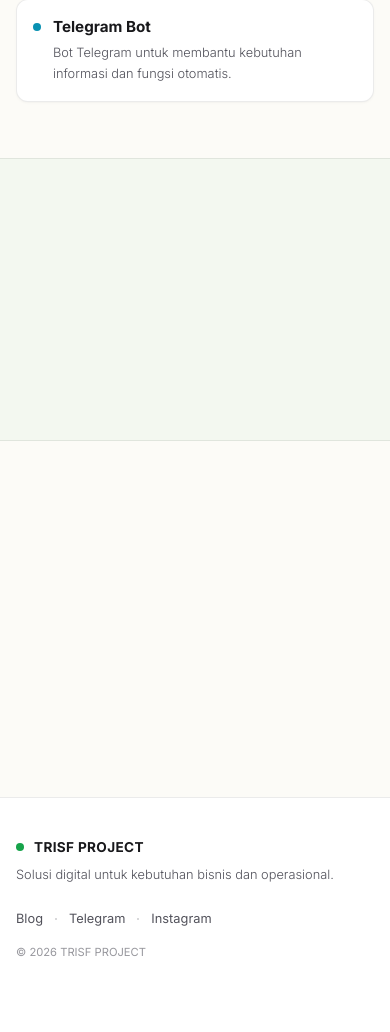
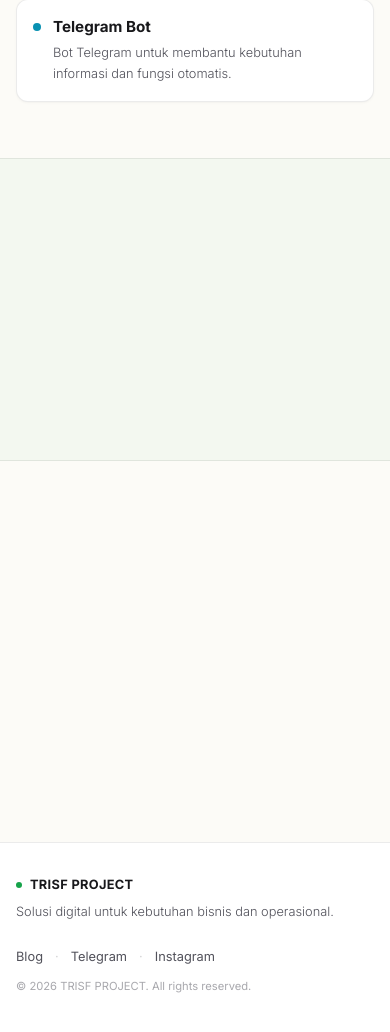
Before and after one commit to trisfproject/trisfproject.github.io, a React (Vite) app: page / in a window 390 px wide. Shown: the part 2201-3233 px from the top of the page. Built offline with nearby package versions, Linux system fonts and the light colour scheme.

Commit message:
refactor: enhance spacing, typography, and visual hierarchy across sections

```diff
--- a/src/sections/About.jsx
+++ b/src/sections/About.jsx
@@ -3,9 +3,9 @@ import { Reveal } from '../components/Reveal.jsx';
 
 export function About() {
   return (
-    <section id="about" className="relative py-12 sm:py-20 bg-brand-green/[0.035] dark:bg-brand-green/[0.02] border-y border-line-site">
-      {/* Subtle grid texture in about — connects to hero canvas */}
-      <div className="absolute inset-0 pointer-events-none opacity-30 dark:opacity-15" style={{
+    <section id="about" className="relative py-14 sm:py-20 bg-brand-green/[0.035] dark:bg-brand-green/[0.02] border-y border-line-site">
+      {/* Subtle grid texture — connects to hero canvas */}
+      <div className="absolute inset-0 pointer-events-none opacity-25 dark:opacity-10" style={{
         backgroundImage: 'linear-gradient(to right, var(--grid-line) 1px, transparent 1px), linear-gradient(to bottom, var(--grid-line) 1px, transparent 1px)',
         backgroundSize: '64px 64px',
         maskImage: 'radial-gradient(ellipse at center, black 0%, transparent 70%)',
@@ -14,22 +14,22 @@ export function About() {
 
       <Container>
         <Reveal>
-          <div className="relative max-w-3xl lg:max-w-4xl mx-auto text-center flex flex-col gap-3 sm:gap-4">
+          <div className="relative max-w-3xl lg:max-w-4xl mx-auto text-center flex flex-col items-center">
             {/* Small accent marker */}
-            <div className="flex justify-center mb-1 sm:mb-2">
-              <div className="flex items-center gap-1.5">
-                <span className="w-4 h-[2px] rounded-full bg-brand-green" />
-                <span className="w-1.5 h-[2px] rounded-full bg-brand-green/50" />
-              </div>
+            <div className="flex items-center gap-1.5 mb-4 sm:mb-5">
+              <span className="w-4 h-[2px] rounded-full bg-brand-green" />
+              <span className="w-1.5 h-[2px] rounded-full bg-brand-green/50" />
             </div>
 
-            <p className="text-[0.7rem] sm:text-xs font-semibold tracking-widest uppercase text-text-muted">
+            <p className="text-[0.7rem] sm:text-xs font-semibold tracking-widest uppercase text-text-muted mb-4 sm:mb-5">
               Tentang TRISF PROJECT
             </p>
-            <h2 className="text-[1.4rem] sm:text-3xl md:text-4xl lg:text-5xl font-bold tracking-tight text-text-main text-balance leading-tight">
+
+            <h2 className="text-[1.35rem] sm:text-3xl md:text-4xl lg:text-5xl font-bold tracking-tight text-text-main text-balance leading-[1.3] sm:leading-tight mb-4 sm:mb-5">
               Teknologi bukan sekadar dibuat. Teknologi harus berguna.
             </h2>
-            <p className="text-[0.85rem] sm:text-base md:text-lg lg:text-xl leading-relaxed text-text-muted font-light mt-1 md:mt-2 max-w-3xl mx-auto">
+
+            <p className="text-[0.85rem] sm:text-base md:text-lg lg:text-xl leading-relaxed text-text-muted font-light max-w-2xl">
               Di TRISF PROJECT, kami membangun solusi digital berdasarkan kebutuhan nyata dan cara solusi tersebut digunakan.
             </p>
           </div>
--- a/src/sections/Contact.jsx
+++ b/src/sections/Contact.jsx
@@ -4,39 +4,41 @@ import { Reveal } from '../components/Reveal.jsx';
 
 export function Contact() {
   return (
-    <section id="contact" className="relative py-12 sm:py-24">
+    <section id="contact" className="relative pt-12 pb-6 sm:py-24">
       {/* Subtle separator */}
       <div className="absolute top-0 left-1/2 -translate-x-1/2 w-[40%] max-w-xs h-[1px] bg-gradient-to-r from-transparent via-line-site to-transparent" />
 
       <Container>
         <Reveal>
           <div className="relative w-full max-w-4xl mx-auto">
-            {/* Ambient color glows — blue + warm orange */}
+            {/* Ambient color glows */}
             <div className="absolute inset-0 -z-10 pointer-events-none">
               <div className="absolute top-1/2 left-1/4 -translate-y-1/2 -translate-x-1/2 w-[60%] h-[120%] rounded-full bg-brand-blue/6 dark:bg-brand-blue/3 blur-[80px]" />
               <div className="absolute top-1/2 right-1/4 -translate-y-1/2 translate-x-1/2 w-[60%] h-[120%] rounded-full bg-brand-orange/6 dark:bg-brand-orange/3 blur-[80px]" />
             </div>
 
-            <div className="relative text-center flex flex-col items-center gap-3 sm:gap-5 bg-surface border border-line-site rounded-2xl sm:rounded-3xl p-5 sm:p-12 md:p-16 shadow-site transition-colors duration-200 hover:border-line-strong overflow-hidden">
+            <div className="relative text-center flex flex-col items-center gap-4 sm:gap-5 bg-surface border border-line-site rounded-2xl sm:rounded-3xl px-5 py-8 sm:p-12 md:p-16 shadow-site transition-colors duration-200 hover:border-line-strong overflow-hidden">
               {/* Subtle corner accents */}
-              <div className="absolute top-4 left-4 w-3 h-[1px] bg-brand-blue/30 dark:bg-brand-blue/20" />
-              <div className="absolute top-4 left-4 w-[1px] h-3 bg-brand-blue/30 dark:bg-brand-blue/20" />
-              <div className="absolute bottom-4 right-4 w-3 h-[1px] bg-brand-orange/30 dark:bg-brand-orange/20" />
-              <div className="absolute bottom-4 right-4 w-[1px] h-3 bg-brand-orange/30 dark:bg-brand-orange/20" />
+              <div className="absolute top-3 left-3 sm:top-4 sm:left-4 w-3 h-[1px] bg-brand-blue/25 dark:bg-brand-blue/15" />
+              <div className="absolute top-3 left-3 sm:top-4 sm:left-4 w-[1px] h-3 bg-brand-blue/25 dark:bg-brand-blue/15" />
+              <div className="absolute bottom-3 right-3 sm:bottom-4 sm:right-4 w-3 h-[1px] bg-brand-orange/25 dark:bg-brand-orange/15" />
+              <div className="absolute bottom-3 right-3 sm:bottom-4 sm:right-4 w-[1px] h-3 bg-brand-orange/25 dark:bg-brand-orange/15" />
 
               <p className="text-[0.7rem] sm:text-xs font-semibold tracking-widest uppercase text-text-muted">
                 MARI TERHUBUNG
               </p>
-              <h2 className="text-[1.4rem] sm:text-3xl md:text-4xl lg:text-5xl font-bold tracking-tight text-text-main text-balance leading-tight">
+
+              <h2 className="text-[1.35rem] sm:text-3xl md:text-4xl lg:text-5xl font-bold tracking-tight text-text-main text-balance leading-[1.3] sm:leading-tight">
                 Ada kebutuhan yang ingin diwujudkan?
               </h2>
-              <p className="text-[0.85rem] sm:text-base md:text-lg text-text-muted max-w-2xl text-balance mb-1 sm:mb-2">
+
+              <p className="text-[0.85rem] sm:text-base md:text-lg text-text-muted max-w-2xl text-balance leading-relaxed">
                 Ceritakan kebutuhan Anda. Kami akan membantu memahami kebutuhan tersebut dan mencari solusi yang tepat.
               </p>
 
               <a
                 href="mailto:hello@trisf.id"
-                className="group/cta inline-flex w-full sm:w-auto items-center justify-center gap-2 rounded-full bg-text-main px-7 py-3 sm:px-8 sm:py-3.5 text-sm font-semibold text-bg-site transition-all duration-200 ease-out hover:bg-accent-site hover:text-white hover:shadow-[0_4px_16px_-2px_rgba(22,163,74,0.25)] dark:hover:shadow-[0_4px_16px_-2px_rgba(34,197,94,0.2)] focus:outline-none focus:ring-2 focus:ring-accent-site active:scale-[0.97]"
+                className="group/cta inline-flex w-full sm:w-auto items-center justify-center gap-2 rounded-full bg-text-main mt-2 px-7 py-3.5 sm:px-8 sm:py-3.5 text-sm font-semibold text-bg-site transition-all duration-200 ease-out hover:bg-accent-site hover:text-white hover:shadow-[0_4px_16px_-2px_rgba(22,163,74,0.25)] dark:hover:shadow-[0_4px_16px_-2px_rgba(34,197,94,0.2)] focus:outline-none focus:ring-2 focus:ring-accent-site active:scale-[0.97]"
               >
                 Hubungi Kami
                 <ArrowRight size={16} className="transition-transform duration-200 ease-out group-hover/cta:translate-x-0.5" />
--- a/src/sections/Footer.jsx
+++ b/src/sections/Footer.jsx
@@ -1,26 +1,29 @@
 export function Footer() {
   const year = new Date().getFullYear();
   return (
-    <footer className="border-t border-line-site bg-surface pt-10 pb-36 md:pt-12 md:pb-12">
-      <div className="section-shell flex flex-col md:flex-row justify-between gap-6 md:gap-8 text-sm text-text-muted">
+    <footer className="border-t border-line-site bg-surface pt-8 pb-28 sm:pt-10 md:pt-12 md:pb-12">
+      <div className="section-shell flex flex-col gap-6 md:flex-row md:justify-between md:gap-8">
+        {/* Brand */}
         <div className="flex flex-col gap-2">
-          <div className="flex items-center gap-2.5">
-            <span className="size-2 rounded-full bg-brand-green" />
-            <p className="font-bold text-text-main tracking-wide text-[0.85rem]">TRISF PROJECT</p>
+          <div className="flex items-center gap-2">
+            <span className="size-1.5 rounded-full bg-brand-green" />
+            <p className="text-[0.8rem] sm:text-[0.85rem] font-bold text-text-main tracking-wide">TRISF PROJECT</p>
           </div>
-          <p className="text-[0.8rem] sm:text-[0.85rem] font-light leading-relaxed">
+          <p className="text-[0.8rem] sm:text-[0.85rem] text-text-muted font-light leading-relaxed">
             Solusi digital untuk kebutuhan bisnis dan operasional.
           </p>
         </div>
-        <div className="flex flex-col md:items-end justify-between gap-4 md:gap-5">
-          <div className="flex items-center gap-3 text-[0.8rem] sm:text-[0.85rem]">
+
+        {/* Links + copyright */}
+        <div className="flex flex-col gap-3 md:items-end md:gap-5">
+          <div className="flex items-center gap-3 text-[0.8rem] sm:text-[0.85rem] text-text-muted">
             <a href="#" target="_blank" rel="noreferrer" className="transition-colors duration-200 hover:text-text-main">Blog</a>
-            <span className="size-0.5 rounded-full bg-text-muted/30" />
+            <span className="text-text-muted/25">·</span>
             <a href="#" target="_blank" rel="noreferrer" className="transition-colors duration-200 hover:text-text-main">Telegram</a>
-            <span className="size-0.5 rounded-full bg-text-muted/30" />
+            <span className="text-text-muted/25">·</span>
             <a href="#" target="_blank" rel="noreferrer" className="transition-colors duration-200 hover:text-text-main">Instagram</a>
           </div>
-          <p className="text-[0.7rem] sm:text-xs text-text-muted/60">© {year} TRISF PROJECT</p>
+          <p className="text-[0.7rem] sm:text-xs text-text-muted/50">© {year} TRISF PROJECT. All rights reserved.</p>
         </div>
       </div>
     </footer>
```
